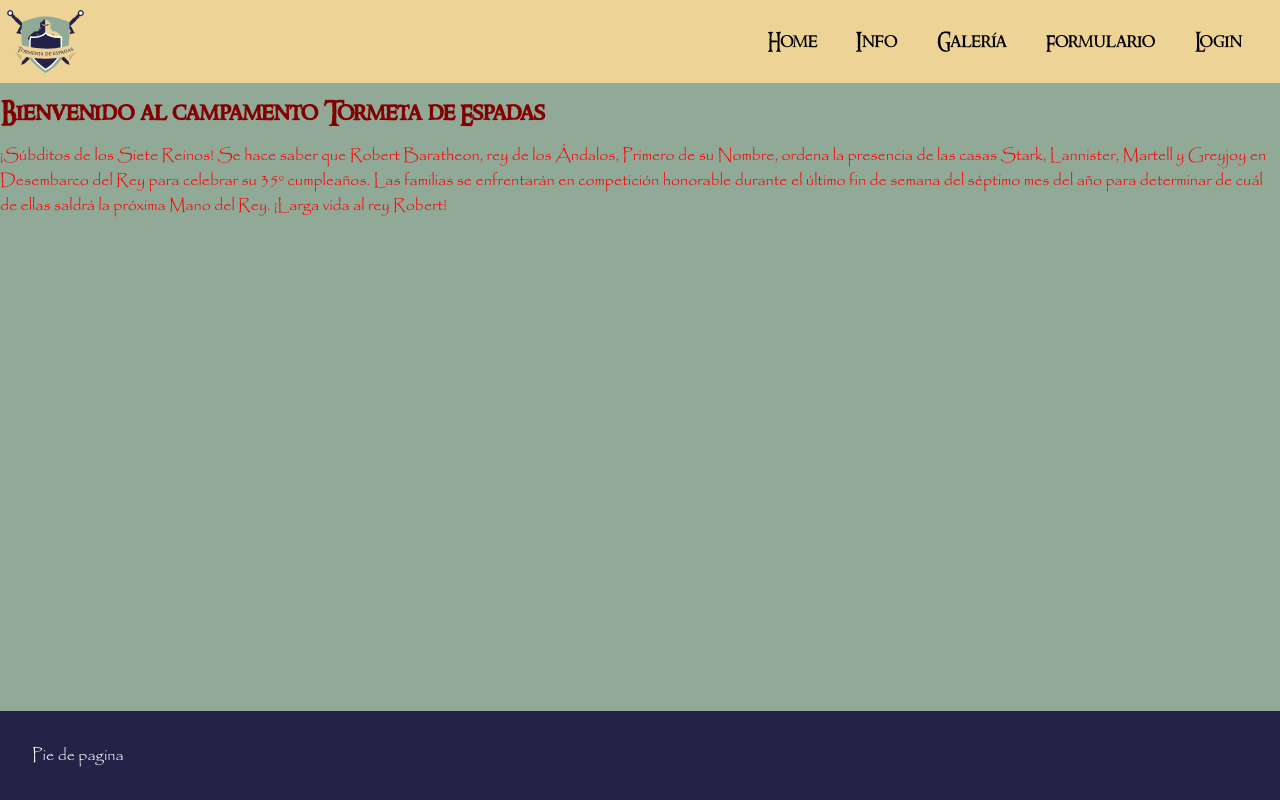
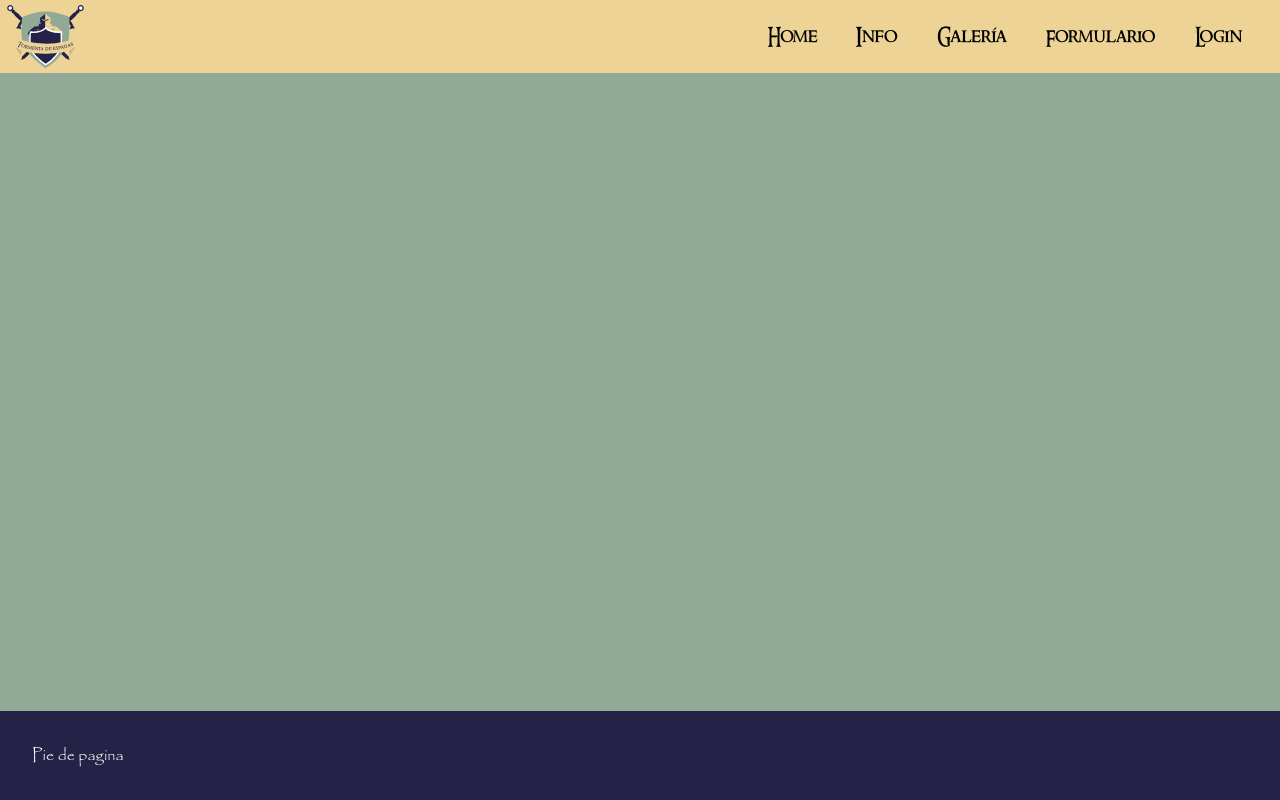
Before and after one commit to Sariiituus/tormenta-de-espadas, a React (Create React App) app: page / in a window 1280 px wide. Built offline with nearby package versions, Linux system fonts and the light colour scheme; the HTML template or start-up script is replaced by a standard one.

Commit message:
estilos1716

```diff
--- a/src/components/Home/Home.jsx
+++ b/src/components/Home/Home.jsx
@@ -5,7 +5,7 @@ const Home = (props) => {
   const { datos } = props;
   return (
 
-    <div>
+    <div className='text-wrapper'>
       <h1 className='titulo'>{ datos.titulo }</h1>
       <p className='parrafoUno'>{ datos.parrafoUno }</p>
     </div>
--- a/src/components/Home/Home.scss
+++ b/src/components/Home/Home.scss
@@ -8,14 +8,21 @@
     src: url(../../../public/assets/fonts/papyrus.TTF);
 }
 
-.titulo {
+.text-wrapper {
+    display: none;
+    align-items: center;
 
+}
+
+.titulo { //funcionaa
+
+    //margin-bottom: 50px;
     font-family: ring-bearer;
     font-size: 1.5em;
-    color: rgb(130, 0, 0);
+    color: rgb(119, 0, 0);
 }
 
-.parrafoUno {
+.parrafoUno { //funciona
     font-family: papyrus;
-    color: red;
+    color: rgb(0, 0, 0);
 }
--- a/src/components/NavBar/NavBar.scss
+++ b/src/components/NavBar/NavBar.scss
@@ -12,7 +12,7 @@
 
         .logo {
             max-width: 20%;
-            margin: 10px 0px 10px;
+            margin: 5px 0px 5px;
             justify-content: flex-start;
 
         }
```
